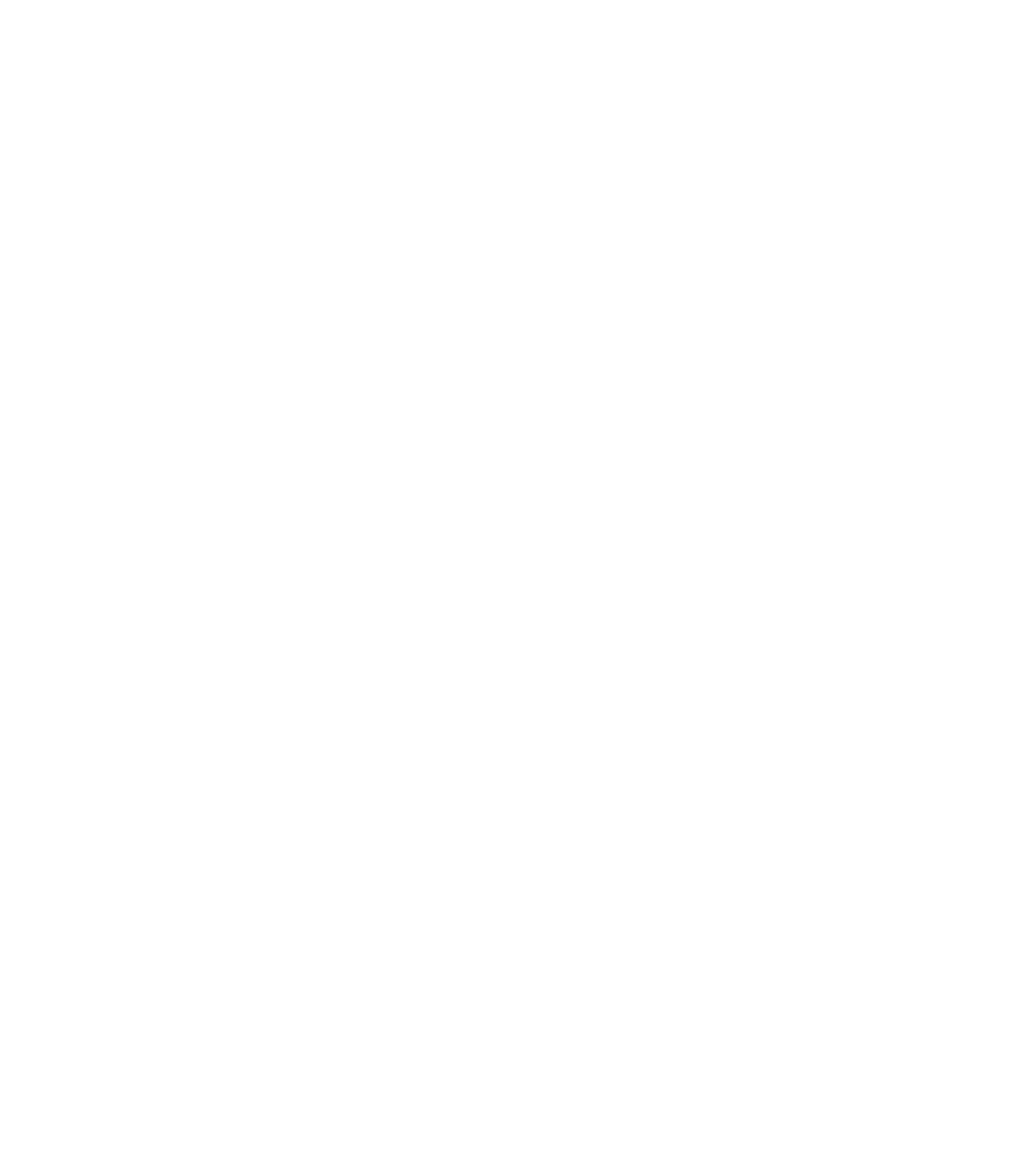
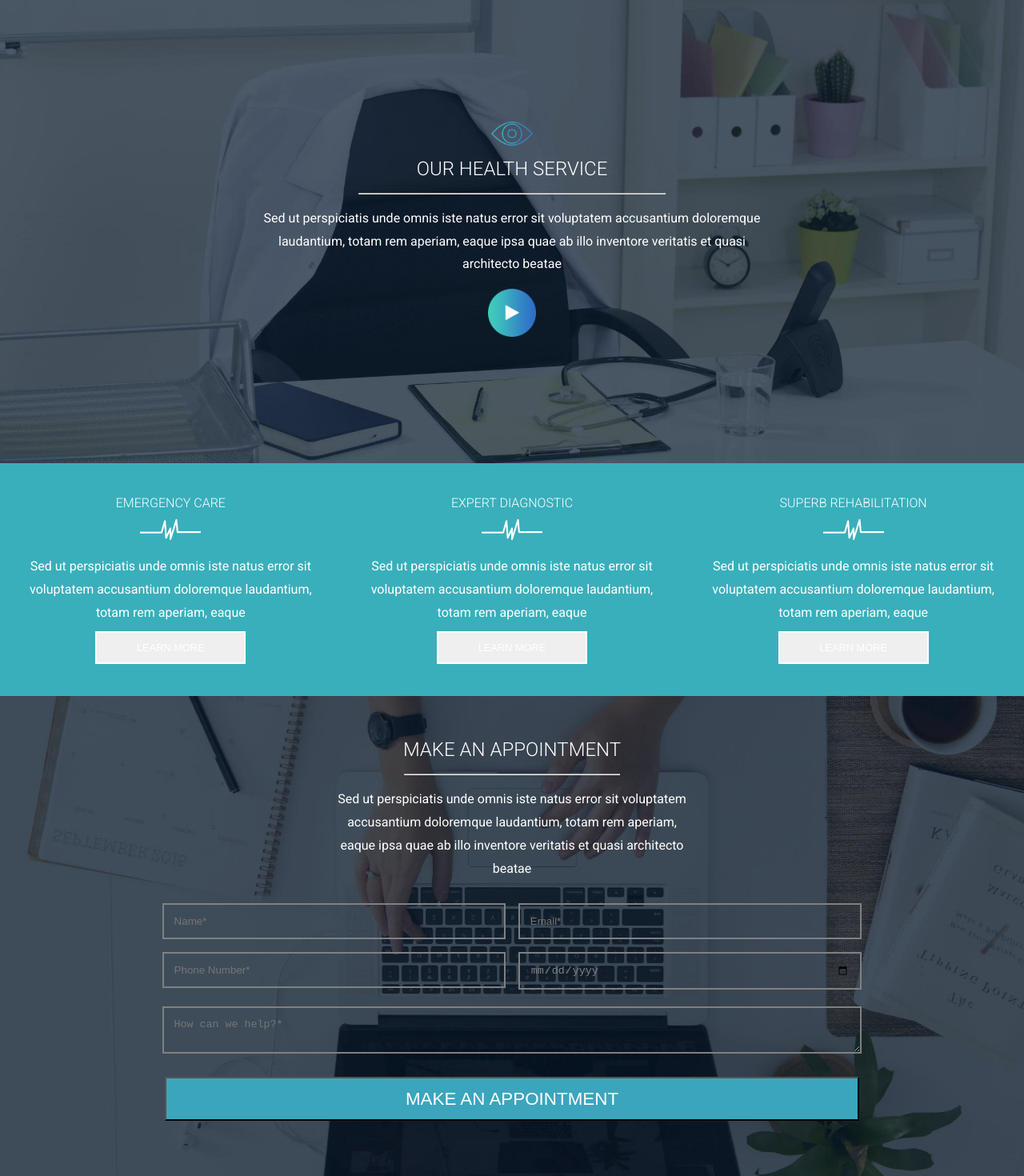
Before and after one commit to Paolo224/proj-html-vuejs, a Vue app: page / in a window 1280 px wide. Shown: the part 3052-4522 px from the top of the page at 80% size. Before the commit the page ends 3031 px from the top, so only its background shows below. Built offline with nearby package versions, Linux system fonts and the light colour scheme.

Commit message:
make appointement (bozza)

```diff
--- /dev/null
+++ b/src/components/AppAppointment.vue
@@ -0,0 +1,119 @@
+<script>
+export default {
+
+}
+</script>
+
+<template>
+    <section class="appointment">
+        <div class="appointment-text container">
+            <h1>
+                make an appointment
+            </h1>
+            <hr>
+            <p>
+                Sed ut perspiciatis unde omnis iste natus error sit voluptatem accusantium doloremque laudantium,
+                totam
+                rem aperiam, eaque ipsa quae ab illo inventore veritatis et quasi architecto beatae
+            </p>
+        </div>
+        <div class="appointment-form container">
+            <input class="input" type="text" placeholder="Name*">
+            <input class="input" type="email" placeholder="Email*">
+            <input class="input" type="text" placeholder="Phone Number*">
+            <input class="input" type="date" placeholder="Appointment Date*">
+        </div>
+        <div class="text-area container">
+            <textarea placeholder="How can we help?*"></textarea>
+        </div>
+        <div class="button container">
+            <button>make an appointment</button>
+        </div>
+    </section>
+</template>
+
+<style lang="scss" scoped>
+@use '../styles/partials/variables' as *;
+
+section.appointment {
+    display: flex;
+    justify-content: center;
+    flex-direction: column;
+    width: 100%;
+    height: 600px;
+    background-image: url(../assets/img/make-an-appointment.jpg);
+    background-repeat: no-repeat;
+    background-position: center;
+    background-size: cover;
+
+    div.appointment-text {
+        display: flex;
+        flex-direction: column;
+        align-items: center;
+        color: $white;
+
+        h1 {
+            text-transform: uppercase;
+            font-weight: 300;
+        }
+
+        hr {
+            background-color: $limed-spruce;
+            width: 30%;
+            margin: 1rem 0;
+        }
+
+        p {
+            width: 50%;
+            text-align: center;
+            line-height: 1.8rem;
+            padding-bottom: 1rem;
+        }
+    }
+
+    div.appointment-form {
+        padding: .3rem;
+        padding-bottom: .15rem;
+
+        input.input {
+            border: 2px solid grey;
+            padding: .8rem;
+            width: calc((100% / 2) - 1rem);
+            margin: .5rem;
+            background-color: transparent;
+            color: grey;
+        }
+    }
+
+    div.text-area {
+        padding: .3rem;
+        padding-top: .15rem;
+        display: flex;
+        justify-content: center;
+        align-items: center;
+
+        textarea {
+            border: 2px solid grey;
+            padding: .8rem;
+            margin: .5rem;
+            width: 100%;
+            background-color: transparent;
+            color: grey;
+        }
+    }
+
+    div.button {
+        padding: .98rem;
+
+        button {
+            width: 100%;
+            padding: .8rem;
+            color: $white;
+            background-color: $pelorous3;
+            text-transform: uppercase;
+            font-size: 1.4rem;
+            font-weight: 300;
+        }
+    }
+}
+</style>
--- a/src/components/AppMain.vue
+++ b/src/components/AppMain.vue
@@ -1,11 +1,13 @@
 <script>
 import AppMeetDoctors from './AppMeetDoctors.vue'
 import AppService from './AppService.vue'
+import AppAppointment from './AppAppointment.vue'
 
 export default {
     components: {
         AppMeetDoctors,
         AppService,
+        AppAppointment
     },
 
     data() {
@@ -30,6 +32,30 @@
                     img: 'icon-4',
                     title: 'complementary therapies',
                     info: 'Sed ut perspiciatis unde omnis iste natus error sit voluptatem accusantium'
+                },
+            ],
+
+            bigSquares: [
+                {
+                    title: 'Emergency Care',
+                    img: 'wave-divider',
+                    info: 'Sed ut perspiciatis unde omnis iste natus error sit voluptatem accusantium doloremque laudantium, totam rem aperiam, eaque',
+                    button: 'learn more',
+                    color: '$pelorous3'
+                },
+                {
+                    title: 'Expert Diagnostic',
+                    img: 'wave-divider',
+                    info: 'Sed ut perspiciatis unde omnis iste natus error sit voluptatem accusantium doloremque laudantium, totam rem aperiam, eaque',
+                    button: 'learn more',
+                    color: '$pelorous2'
+                },
+                {
+                    title: 'Superb rehabilitation',
+                    img: 'wave-divider',
+                    info: 'Sed ut perspiciatis unde omnis iste natus error sit voluptatem accusantium doloremque laudantium, totam rem aperiam, eaque',
+                    button: 'learn more',
+                    color: '$pelorous1'
                 },
             ],
         }
@@ -64,9 +90,41 @@
     </section>
     <AppMeetDoctors />
     <AppService />
+    <section class="tour">
+        <div class="text-tour">
+            <img src="../assets/img/icon-7.png" alt="image">
+            <h1>
+                our health service
+            </h1>
+            <hr>
+            <p>
+                Sed ut perspiciatis unde omnis iste natus error sit voluptatem accusantium doloremque laudantium,
+                totam
+                rem aperiam, eaque ipsa quae ab illo inventore veritatis et quasi architecto beatae
+            </p>
+            <img src="../assets/img/play-icon.png" alt="image">
+        </div>
+    </section>
+    <section class="squares">
+        <div v-for="square in bigSquares" class="square" :style="{ 'background-color': square.color }">
+            <h1>
+                {{ square.title }}
+            </h1>
+            <img :src="getImagePath(square.img)" alt="image">
+            <p>
+                {{ square.info }}
+            </p>
+            <button :style="{ 'background-color': square.color }">
+                {{ square.button }}
+            </button>
+        </div>
+    </section>
+    <AppAppointment />
 </template>
 
 <style lang="scss" scoped>
+@use '../styles/partials/variables' as *;
+
 h1 {
     text-align: center;
     font-weight: 300;
@@ -104,4 +162,84 @@
         }
     }
 }
+
+section.tour {
+    display: flex;
+    align-items: center;
+    justify-content: center;
+    width: 100%;
+    height: 600px;
+    background-image: url(../assets/img/paralax-bg-tour-facilities.jpg);
+    background-repeat: no-repeat;
+    background-position: center;
+    background-size: cover;
+
+    div.text-tour {
+        display: flex;
+        flex-direction: column;
+        align-items: center;
+        color: $white;
+
+        img {
+            width: 60px;
+        }
+
+        h1 {
+            text-transform: uppercase;
+            font-weight: 300;
+        }
+
+        hr {
+            background-color: $limed-spruce;
+            width: 30%;
+            margin: 1rem 0;
+        }
+
+        p {
+            width: 50%;
+            text-align: center;
+            line-height: 1.8rem;
+            padding-bottom: 1rem;
+        }
+    }
+}
+
+section.squares {
+    display: flex;
+
+    div.square {
+        width: calc(100% / 3);
+        padding: 2.5rem 1.6rem;
+        display: flex;
+        flex-direction: column;
+        align-items: center;
+        background-color: $pelorous1;
+        color: $white;
+
+        h1 {
+            text-transform: uppercase;
+            font-weight: 300;
+            font-size: 1rem;
+        }
+
+        img {
+            margin: .7rem 0;
+        }
+
+        button {
+            text-transform: uppercase;
+            width: 50%;
+            color: $white;
+            padding: .7rem .4rem;
+            font-size: .8rem;
+            border: 2px solid white;
+        }
+
+        p {
+            text-align: center;
+            line-height: 1.8rem;
+            padding: .5rem 0;
+        }
+    }
+}
 </style>
```
